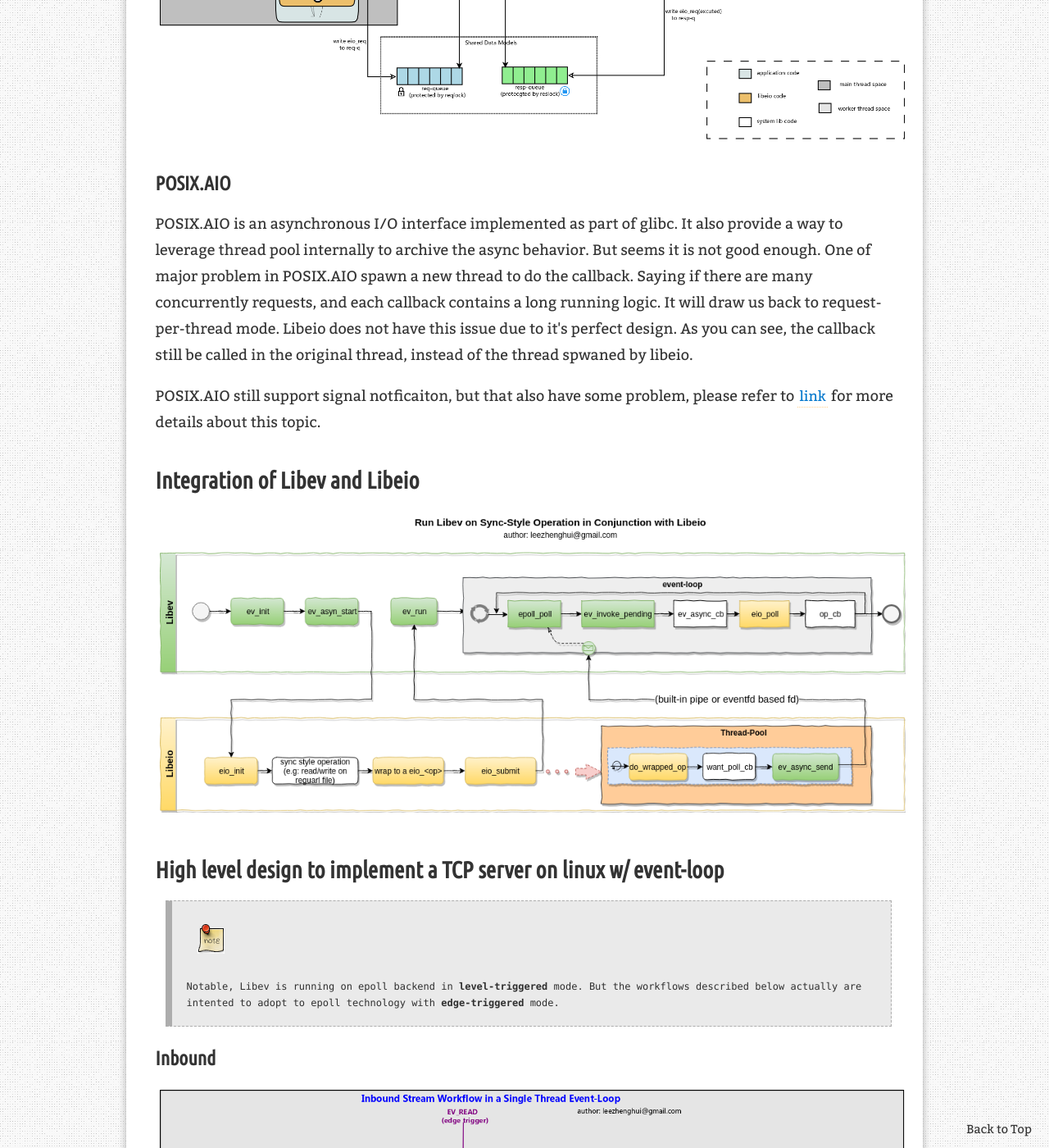
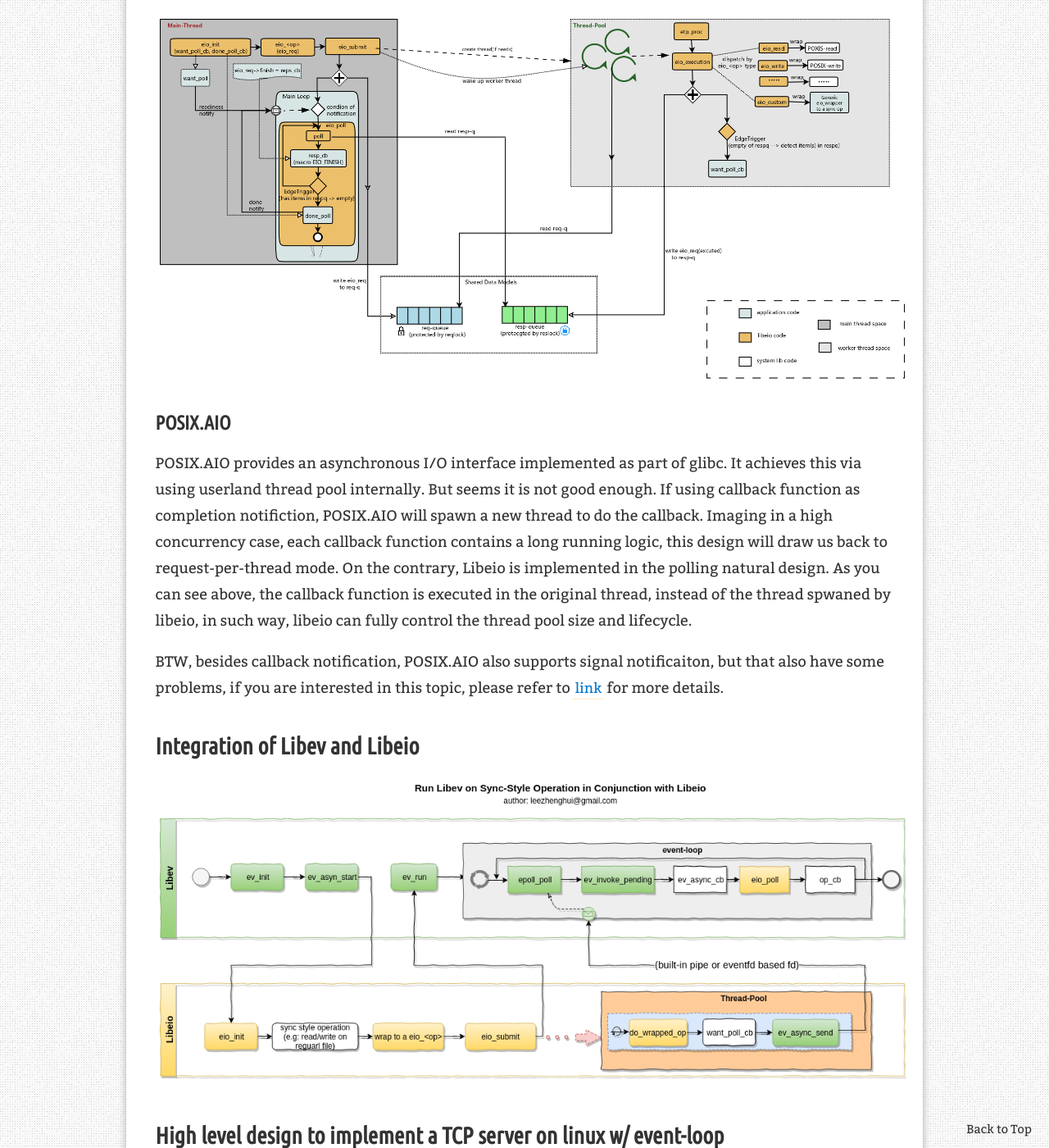
Before and after one commit to leezhenghui/leezhenghui.github.io, a Jekyll site: the page built from _posts/2018-12-01-io-strategy-intro-to-libev-libeio.md, in a window 1280 px wide and 1400 px high, scrolled down 11329 px. Shown: the whole window at 82% size. Built offline with Jekyll 4.4.1, drawn with Linux system fonts in a browser that asks for light colours; comment, search, counter and statistics services are not loaded; some of the changed text lies outside the part shown.

Commit message:
auto udpate by doc builder

```diff
--- a/_posts/2018-12-01-io-strategy-intro-to-libev-libeio.md
+++ b/_posts/2018-12-01-io-strategy-intro-to-libev-libeio.md
@@ -13,6 +13,10 @@
 
 * Kramdown table of contents
 {:toc .toc}
+
+It has been a little bit long time since my [last post](https://leezhenghui.github.io/io-strategy/2017/11/11/io-strategy-motivation.html) for this series. My apologize for the later update.
+
+Following my original plan, the 2nd post in this series should be an introduction of I/O models followed by recap the c10k problem, and after that we will explore some of well-used frameworks/products which developed by different programming languages to take a closer look from implementation perspective. Recently, I was invited to give a presentation on the topic of libev based eventloop in our team, this change my mind on the order, so we see this topic comes here. The content in this post is more suitable to the audiences who already have the backgroud knowledge of system I/O models(Blocking, Non-Blocking, Sync and Async), reactor pattern and some system programming experiences.
 
 ## Libev
 
@@ -161,9 +165,9 @@
 
 ### POSIX.AIO
 
-POSIX.AIO is an asynchronous I/O interface implemented as part of glibc. It also provide a way to leverage thread pool internally to archive the async behavior. But seems it is not good enough. One of major problem in POSIX.AIO spawn  a new thread to do the callback. Saying if there are many concurrently requests, and each callback contains a long running logic. It will draw us back to request-per-thread mode. Libeio does not have this issue due to it's perfect design. As you can see, the callback still be called in the original thread, instead of the thread spwaned by libeio.
+POSIX.AIO provides an asynchronous I/O interface implemented as part of glibc. It achieves this via using userland thread pool internally. But seems it is not good enough. If using callback function as completion notifiction, POSIX.AIO will spawn a new thread to do the callback. Imaging in a high concurrency case, each callback function contains a long running logic, this design will draw us back to request-per-thread mode. On the contrary, Libeio is implemented in the polling natural design. As you can see above, the callback function is executed in the original thread, instead of the thread spwaned by libeio, in such way, libeio can fully control the thread pool size and lifecycle.
 
-POSIX.AIO still support signal notficaiton, but that also have some problem, please refer to [link](http://davmac.org/davpage/linux/async-io.html) for more details about this topic.
+BTW, besides callback notification, POSIX.AIO also supports signal notificaiton, but that also have some problems, if you are interested in this topic, please refer to [link](http://davmac.org/davpage/linux/async-io.html) for more details.
 
 ## Integration of Libev and Libeio
 
```
